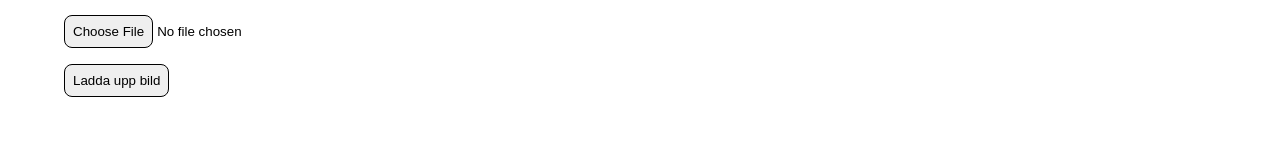
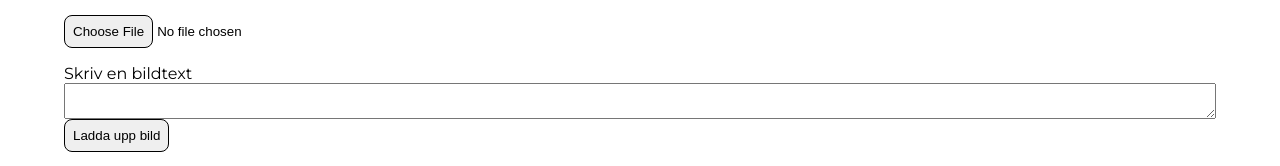
Before and after one commit to tovehydmark/wilmaenstrom-portfolio, a Next.js app: page /admin/dashboard in a window 1280 px wide. Shown: the part 380-546 px from the top of the page. Built offline with nearby package versions, Linux system fonts and the light colour scheme; no server answers; the database is empty; sample sign-in values are in the browser's storage; a web font is replaced by a local one.

Commit message:
add image description to images

```diff
--- a/src/app/components/ImageUploadForm.tsx
+++ b/src/app/components/ImageUploadForm.tsx
@@ -8,10 +8,11 @@ interface ImageDocument {
 const ImageUploadForm = () => {
   const [image, setImage] = useState<any>(null);
   const [imageInfo, setImageInfo] = useState<ImageDocument>();
+  const [imageDescription, setImageDescription] = useState('');
 
   const handleSubmit = (e: React.ChangeEvent<HTMLInputElement>) => {
     const reader = new FileReader();
-
+    if (e.target.files) {
       reader.readAsDataURL(e.target.files[0]);
       setImageInfo({ name: e.target.files[0].name, type: e.target.files[0].type });
 
@@ -21,6 +22,7 @@ const ImageUploadForm = () => {
       reader.onerror = () => {
         console.log('reader.error', reader.error);
       };
+    }
   };
 
   const uploadImage = async () => {
@@ -40,12 +42,18 @@ const ImageUploadForm = () => {
         if (response.ok) {
           console.log('Image uploaded successfully!');
 
-          const data = await response.json();
+          const imageData = await response.json();
 
           try {
             const responseFromMongoDB = await fetch('/api/postImageInfoToMongoDB', {
               method: 'POST',
-              body: JSON.stringify(data),
+              body: JSON.stringify({
+                imageData: imageData,
+                imageDescription: imageDescription,
+              }),
+              headers: {
+                'Content-Type': 'application/json',
+              },
             });
 
             if (responseFromMongoDB.ok) {
@@ -72,6 +80,13 @@ const ImageUploadForm = () => {
         {!image ? '' : <img className="image-for-upload" src={image} alt="alttext"></img>}
         <div className="upload-file-container">
           <input type="file" accept="image/*" onChange={handleSubmit} />
+
+          <label htmlFor="textarea">Skriv en bildtext</label>
+          <textarea
+            onChange={(e) => setImageDescription(e.target.value)}
+            className="image-description-textarea"
+            id="textarea"
+          />
           <button onClick={uploadImage}>Ladda upp bild</button>
         </div>
       </section>
```
Lines whose indentation alone changed are shown as unchanged.
